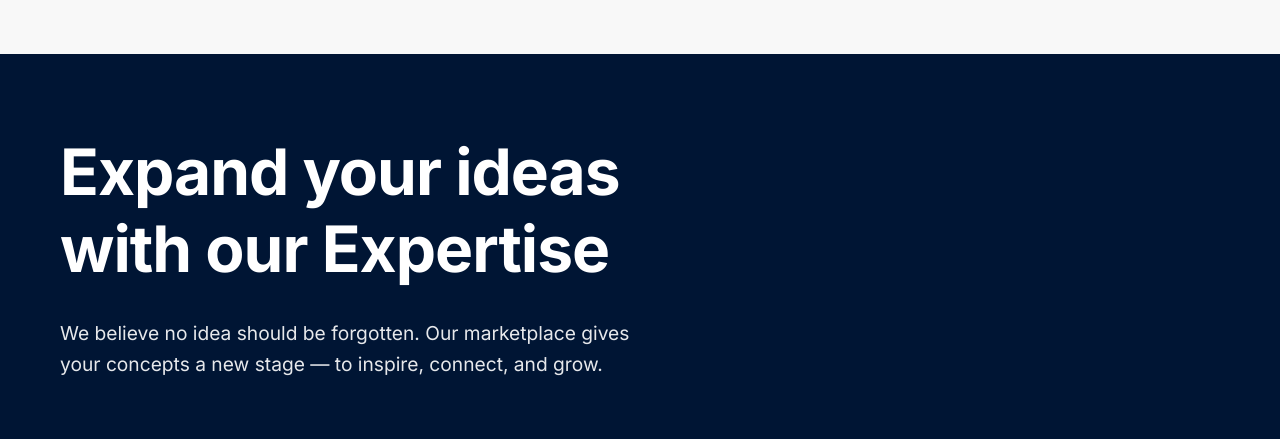
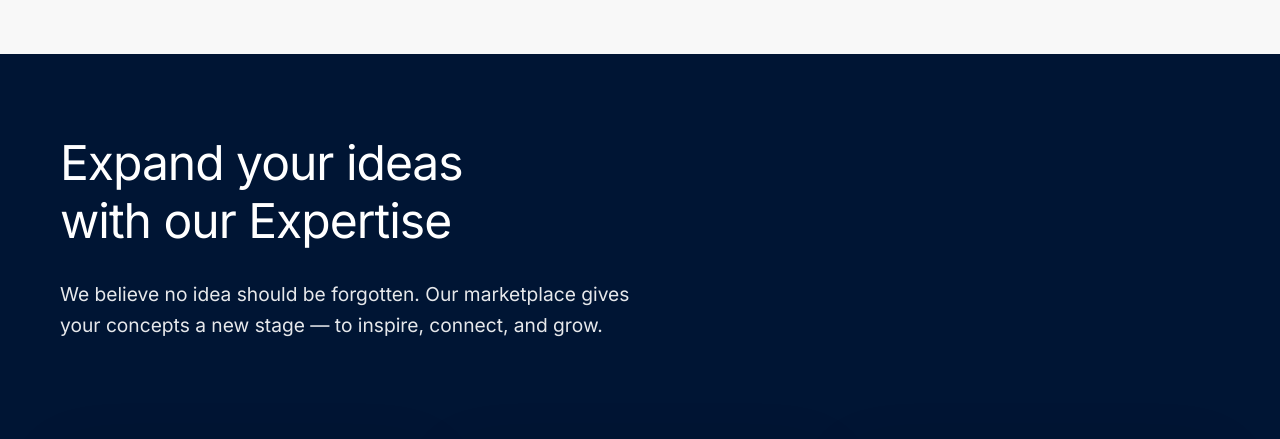
Before and after one commit to johnolaojo4/MINDMARKET-PROJECT, a plain HTML site: page about-us.html in a window 1280 px wide. Shown: the part 1200-1639 px from the top of the page. Drawn offline with Linux system fonts and the light colour scheme.

Commit message:
Update about.css

```diff
--- a/css/about.css
+++ b/css/about.css
@@ -198,8 +198,8 @@ nav {
 }
 
 .main-title {
-  font-size: 4rem;
-  font-weight: 700;
+  font-size: 3rem;
+  font-weight: 500;
   color: white;
   line-height: 1.2;
   margin-bottom: 30px;
```
